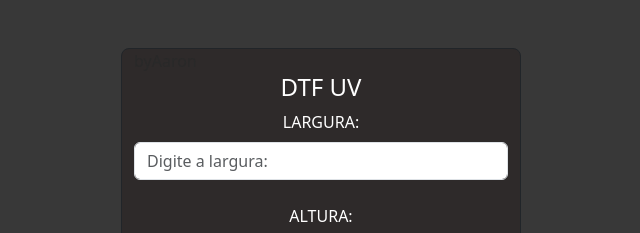
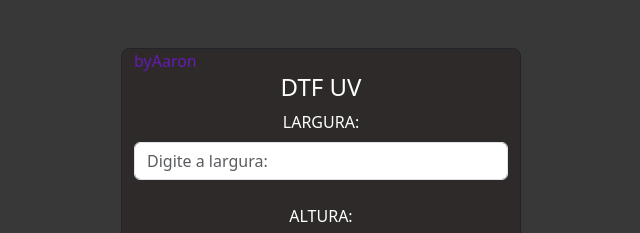
Before and after one commit to aaronsoncini/dtfuv, a plain HTML site: page index.html in a window 1280 px wide. In both pictures the pointer is over the element "byAaron". Shown: the top 233 px of the page, 319-959 px from the left. Drawn offline with nearby package versions, Linux system fonts and the light colour scheme.

Commit message:
Add files via upload

```diff
--- a/css/style.css
+++ b/css/style.css
@@ -8,7 +8,13 @@
 }
 
 .aaron {
+    width: fit-content;
     color: rgb(41, 41, 41);
+    transition: color 0.5s ease;
+}
+
+.aaron:hover {
+    color: rgb(102, 27, 178);
 }
 
 body {
```
